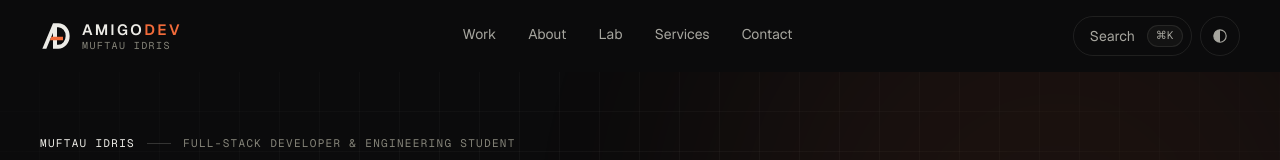
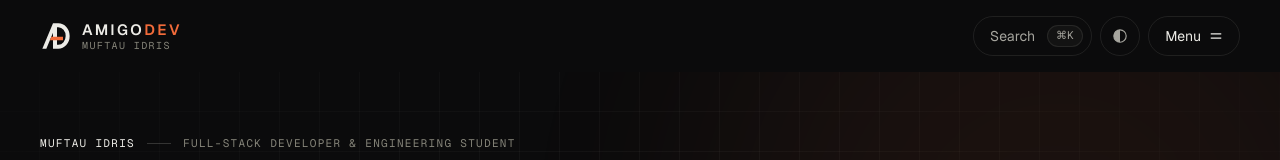
Before and after one commit to Amigo-1234/amigo-dev, a Next.js app: page / in a window 1280 px wide. Shown: the top 160 px of the page. Built offline with nearby package versions, Linux system fonts and the light colour scheme.

Commit message:
Use kinetic navigation in site header

```diff
--- a/src/components/site-header.tsx
+++ b/src/components/site-header.tsx
@@ -1,31 +1,18 @@
 "use client";
 
 import Link from "next/link";
-import { usePathname } from "next/navigation";
 import { useEffect, useRef } from "react";
 
-import { nav, site } from "@/content/site";
 import { cn } from "@/lib/cn";
-
 import { openCommandMenu } from "./command-menu";
 import { ThemeToggle } from "./theme-toggle";
 import { Wordmark } from "./brand";
-
-function isActive(pathname: string, href: string) {
-  if (href.startsWith("/#")) return false;
-  return pathname === href || pathname.startsWith(`${href}/`);
-}
+import { KineticNavigation } from "./kinetic-navigation";
 
 export function SiteHeader() {
-  const pathname = usePathname();
   const headerRef = useRef<HTMLElement>(null);
   const sentinelRef = useRef<HTMLDivElement>(null);
-  const dialogRef = useRef<HTMLDialogElement>(null);
 
-  // Scroll state without a scroll handler: when a marker at the very top of
-  // the page leaves the viewport, the header gets [data-scrolled]. Only CSS
-  // reacts to it (opacity and colour), so scrolling never re-renders React or
-  // triggers layout.
   useEffect(() => {
     const sentinel = sentinelRef.current;
     const header = headerRef.current;
@@ -35,48 +22,15 @@ export function SiteHeader() {
     return () => observer.disconnect();
   }, []);
 
-  // Close the mobile menu after navigation.
-  useEffect(() => {
-    dialogRef.current?.close();
-  }, [pathname]);
-
   return (
     <>
       <div ref={sentinelRef} aria-hidden="true" className="pointer-events-none absolute left-0 top-0 h-4 w-px" />
-      {/* The bar's size never changes; only its background layer fades. */}
       <header ref={headerRef} className="site-header sticky top-0 z-40">
         <div className="relative mx-auto flex h-16 max-w-[84rem] items-center justify-between gap-4 px-4 sm:px-7 md:h-[4.5rem] lg:px-10">
           <div aria-hidden="true" className="header-bg" />
-          <Link href="/" className="group relative -m-2 flex items-center gap-3 rounded-sm p-2">
+          <Link href="/" className="group relative -m-2 flex items-center gap-3 rounded-sm p-2" aria-label="AMIGODEV home">
             <Wordmark />
-            <span className="sr-only">, home</span>
           </Link>
-
-          <nav aria-label="Main" className="relative hidden md:block">
-          <ul className="flex items-center gap-1">
-            {nav.map((item) => {
-              const active = isActive(pathname, item.href);
-              return (
-                <li key={item.href}>
-                  <Link
-                    href={item.href}
-                    aria-current={active ? "page" : undefined}
-                    className={cn(
-                      "relative rounded-full px-3.5 py-2 text-sm transition-colors",
-                      active ? "text-fg" : "text-fg-muted hover:text-fg",
-                    )}
-                  >
-                    <span className="roll">
-                      <span>{item.label}</span>
-                      <span aria-hidden="true">{item.label}</span>
-                    </span>
-                    {active && <span aria-hidden="true" className="absolute inset-x-3.5 bottom-0.5 h-px bg-accent" />}
-                  </Link>
-                </li>
-              );
-            })}
-          </ul>
-        </nav>
 
           <div className="relative flex items-center gap-2">
             <button
@@ -84,98 +38,14 @@ export function SiteHeader() {
               onClick={openCommandMenu}
               className="hidden h-10 items-center gap-3 rounded-full border border-line pl-4 pr-2 text-sm text-fg-muted transition-colors hover:border-line-strong hover:text-fg sm:inline-flex"
             >
-            <span>
-              Search<span className="sr-only"> the site (Control or Command + K)</span>
-            </span>
-            <kbd aria-hidden="true" className="rounded-full border border-line bg-surface px-2 py-0.5 font-mono text-[0.6875rem] tracking-wide text-fg-muted">
-              ⌘K
-            </kbd>
+              <span>Search<span className="sr-only"> the site (Control or Command + K)</span></span>
+              <kbd aria-hidden="true" className="rounded-full border border-line bg-surface px-2 py-0.5 font-mono text-[0.6875rem] tracking-wide text-fg-muted">⌘K</kbd>
             </button>
             <ThemeToggle />
-          {/* Opened by MenuScript (inline in <head>), so it works before hydration. */}
-          <button
-            type="button"
-            data-menu-open
-            aria-haspopup="dialog"
-            aria-controls="site-menu"
-            className="inline-flex h-10 items-center gap-2 rounded-full border border-line px-4 text-sm text-fg transition-colors hover:border-line-strong md:hidden"
-          >
-            Menu
-            <svg viewBox="0 0 16 16" aria-hidden="true" className="size-3.5">
-              <path d="M2 5.5h12M2 10.5h12" stroke="currentColor" strokeWidth="1.5" />
-            </svg>
-          </button>
+            <KineticNavigation />
           </div>
         </div>
-
-        <MobileMenu dialogRef={dialogRef} pathname={pathname} />
       </header>
     </>
   );
 }
-
-function MobileMenu({
-  dialogRef,
-  pathname,
-}: {
-  dialogRef: React.RefObject<HTMLDialogElement | null>;
-  pathname: string;
-}) {
-  // Opening, closing and scroll locking are handled by MenuScript; React only renders.
-  return (
-    <dialog
-      ref={dialogRef}
-      id="site-menu"
-      aria-label="Site menu"
-      className="site-menu m-0 h-dvh max-h-none w-full max-w-none bg-ink p-0 text-fg backdrop:bg-ink/60 open:flex open:flex-col md:hidden"
-    >
-      <div className="grid-paper pointer-events-none absolute inset-0 opacity-60" aria-hidden="true" />
-      <div className="shell relative flex h-16 items-center justify-between">
-        <Wordmark />
-        <button type="button" data-menu-close className="inline-flex h-10 items-center gap-2 rounded-full border border-line px-4 text-sm">
-          Close
-          <svg viewBox="0 0 16 16" aria-hidden="true" className="size-3.5">
-            <path d="M3.5 3.5l9 9M12.5 3.5l-9 9" stroke="currentColor" strokeWidth="1.5" />
-          </svg>
-        </button>
-      </div>
-
-      <nav aria-label="Mobile" className="shell relative flex flex-1 flex-col justify-center">
-        <ol className="space-y-1">
-          {[{ href: "/", label: "Home" }, ...nav].map((item, i) => {
-            const active = item.href === "/" ? pathname === "/" : isActive(pathname, item.href);
-            return (
-              <li key={item.href} className="menu-item" style={{ "--i": i } as React.CSSProperties}>
-                <Link
-                  href={item.href}
-                  data-menu-close
-                  aria-current={active ? "page" : undefined}
-                  className="flex items-baseline gap-4 border-b border-line py-3"
-                >
-                  <span className="label w-6">{String(i + 1).padStart(2, "0")}</span>
-                  <span className={cn("font-serif text-5xl leading-none", active ? "italic text-accent" : "text-fg")}>
-                    {item.label}
-                  </span>
-                </Link>
-              </li>
-            );
-          })}
-        </ol>
-      </nav>
-
-      <div className="shell relative flex items-center justify-between gap-4 pb-[max(1.5rem,env(safe-area-inset-bottom))] pt-6">
-        <button
-          type="button"
-          data-menu-close
-          onClick={openCommandMenu}
-          className="text-sm text-fg-muted underline decoration-line-strong underline-offset-4"
-        >
-          Search the site
-        </button>
-        <a href={`mailto:${site.email}`} className="text-sm text-fg-muted underline decoration-line-strong underline-offset-4">
-          Email me
-        </a>
-      </div>
-    </dialog>
-  );
-}
```
Lines whose indentation alone changed are shown as unchanged.
